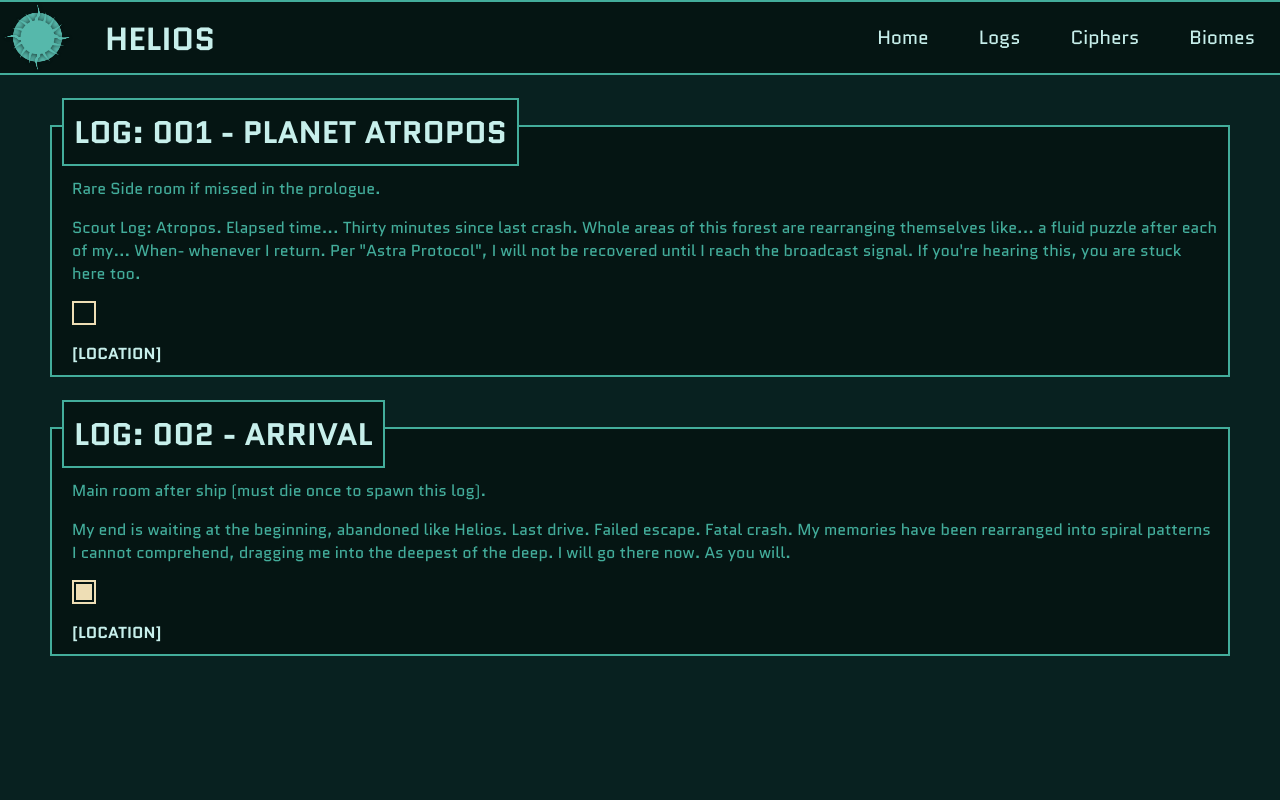
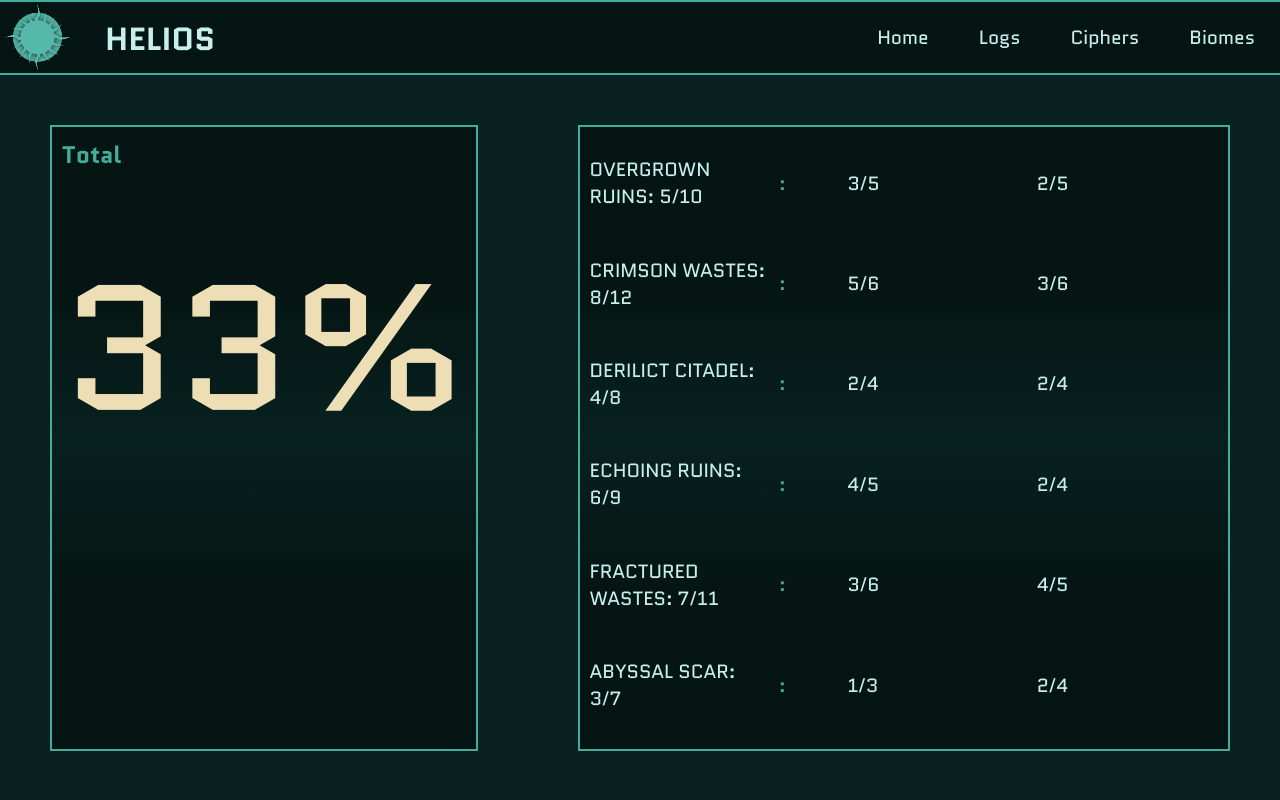
Before and after one commit to leprpht/Helios, a React (Vite) app in the folder helios-frontend/: page / in a window 1280 px wide. Shown: the top 800 px of the page. Built offline with nearby package versions, Linux system fonts and the light colour scheme.

Commit message:
Create demonstrative TotalCard

```diff
--- a/helios-frontend/src/App.tsx
+++ b/helios-frontend/src/App.tsx
@@ -2,6 +2,7 @@ import { useState } from 'react'
 import Navbar from './components/Navbar/Navbar'
 import CollectibleCard from './components/CollectibleCard/CollectibleCard'
 import './App.css'
+import TotalCard from './components/TotalCard/TotalCard';
 
 function App() {
   const [foundStates, setFoundStates] = useState([false, true]);
@@ -17,6 +18,12 @@ function App() {
   return (
     <>
       <Navbar />
+      <TotalCard
+        percentage={33}
+        total={['5/10', '8/12', '4/8', '6/9', '7/11', '3/7']}
+        logs={['3/5', '5/6', '2/4', '4/5', '3/6', '1/3']}
+        ciphers={['2/5', '3/6', '2/4', '2/4', '4/5', '2/4']}
+      />
       <CollectibleCard type="LOG" title='001 - PLANET ATROPOS' location='Rare Side room if missed in the prologue.' description={'Scout Log: Atropos. Elapsed time... Thirty minutes since last crash. Whole areas of this forest are rearranging themselves like... a fluid puzzle after each of my... When- whenever I return. Per "Astra Protocol", I will not be recovered until I reach the broadcast signal. If you\'re hearing this, you are stuck here too.'} isFound={foundStates[0]} onToggleFound={(v) => toggleFound(0, v)} link='#' />
       <CollectibleCard type="LOG" title='002 - ARRIVAL' location='Main room after ship (must die once to spawn this log).' description={'My end is waiting at the beginning, abandoned like Helios. Last drive. Failed escape. Fatal crash. My memories have been rearranged into spiral patterns I cannot comprehend, dragging me into the deepest of the deep. I will go there now. As you will.'} isFound={foundStates[1]} onToggleFound={(v) => toggleFound(1, v)} link='#' />
     </>
--- /dev/null
+++ b/helios-frontend/src/components/TotalCard/TotalCard.module.css
@@ -0,0 +1,43 @@
+.container {
+    display: grid;
+    grid-template-columns: 1fr 2fr;
+}
+
+.card {
+    margin: 50px;
+    border: 2px solid var(--accent-color);
+    padding: 10px;
+    background: linear-gradient(to bottom, var(--background-color-darker) 25%, var(--background-color-lighter) 50%, var(--background-color-darker) 75%);
+    justify-content: space-between;
+}
+
+.card h4 {
+    margin-top: 0;
+    font-size: 1.5em;
+    color: var(--accent-color);
+}
+
+.card h5 {
+    font-size: 11em;
+    font-weight: lighter;
+    margin-top: 50px;
+    margin-bottom: 0;
+    color: var(--golden-color);
+}
+
+.card p {
+    font-size: 1.2em;
+    color: var(--header-color);
+}
+
+.card .row {
+    display: grid;
+    align-items: center;
+    grid-template-columns: 3fr 1fr 3fr 3fr;
+    gap: 0.5rem;
+    margin-bottom: 0.5rem;
+}
+
+.card .separator {
+    color: var(--accent-color);
+}
--- /dev/null
+++ b/helios-frontend/src/components/TotalCard/TotalCard.tsx
@@ -0,0 +1,44 @@
+import styles from './TotalCard.module.css';
+
+type TotalCardData = {
+  percentage: number;
+  total: string[];
+  logs: string[];
+  ciphers: string[];
+};
+
+const names = [
+  'OVERGROWN RUINS',
+  'CRIMSON WASTES',
+  'DERILICT CITADEL',
+  'ECHOING RUINS',
+  'FRACTURED WASTES',
+  'ABYSSAL SCAR',
+];
+
+export default function TotalCard({
+  percentage,
+  total,
+  logs,
+  ciphers,
+}: TotalCardData) {
+  return (
+    <div className={styles.container}>
+      <div className={styles.card}>
+        <h4>Total</h4>
+        <h5>{percentage}%</h5>
+      </div>
+
+      <div className={styles.card}>
+        {names.map((name, i) => (
+          <div className={styles.row} key={name}>
+            <p>{name}: {total?.[i] ?? '-'}</p>
+            <p className={styles.separator}>:</p>
+            <p>{logs?.[i] ?? '-'}</p>
+            <p>{ciphers?.[i] ?? '-'}</p>
+          </div>
+        ))}
+      </div>
+    </div>
+  );
+}
```
Also changed, not shown: 1 other file (tests, documents, lock files or other folders).
